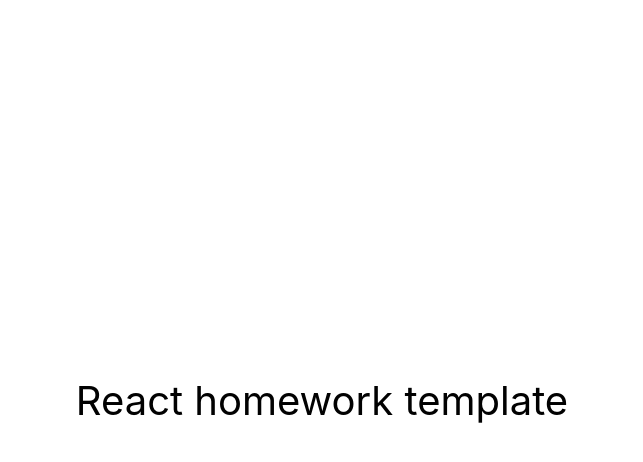
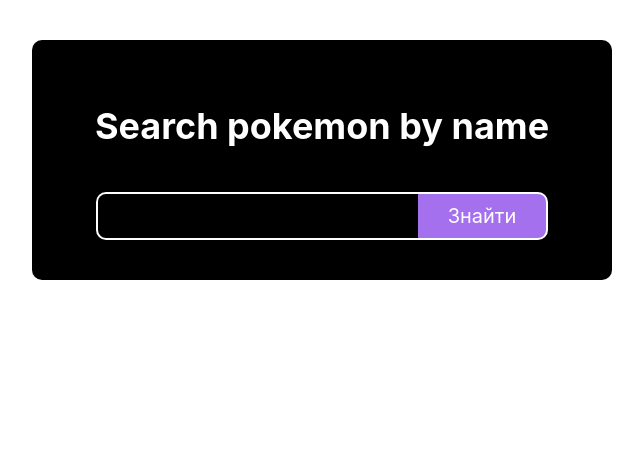
Before and after one commit to xrsQugi/react-pokemon, a React (Create React App) app: page / in a window 1280 px wide. Shown: the top 462 px of the page, without its empty margins (318-961 px from the left). Built offline with nearby package versions, Linux system fonts and the light colour scheme.

Commit message:
some fix

```diff
--- a/package.json
+++ b/package.json
@@ -1,12 +1,13 @@
 {
-  "name": "react-homework-template",
+  "name": "react-pokemon",
   "version": "0.1.0",
   "private": true,
-  "homepage": "https://goitacademy.github.io/react-homework-template/",
+  "homepage": "https://xrsQugi.github.io/react-pokemon/",
   "dependencies": {
     "@testing-library/jest-dom": "^5.16.3",
     "@testing-library/react": "^12.1.4",
     "@testing-library/user-event": "^13.5.0",
+    "notiflix": "^3.2.6",
     "react": "^18.1.0",
     "react-dom": "^18.1.0",
     "react-scripts": "5.0.1",
--- a/src/components/App.jsx
+++ b/src/components/App.jsx
@@ -1,16 +1,24 @@
-export const App = () => {
-  return (
-    <div
-      style={{
-        height: '100vh',
-        display: 'flex',
-        justifyContent: 'center',
-        alignItems: 'center',
-        fontSize: 40,
-        color: '#010101'
-      }}
-    >
-      React homework template
-    </div>
-  );
-};
+import React, { Component } from 'react';
+import PokemonForm from './ProkemonForm/ProkemonForm';
+import PokemonInfo from './PokemonInfo/PokemonInfo';
+import css from './App.module.css'
+
+export class App extends Component {
+  state = {
+    pokemonName: '',
+  };
+
+  handleFormSubmit = pokemonName => {
+    this.setState({ pokemonName });
+  };
+
+  render() {
+    return (
+      <div className={css.search_pokemon}>
+        <h1 className={css.search_title}>Search pokemon by name</h1>
+        <PokemonForm onSubmit={this.handleFormSubmit} />
+        <PokemonInfo pokemonName={this.state.pokemonName} />
+      </div>
+    );
+  }
+}
--- /dev/null
+++ b/src/components/App.module.css
@@ -0,0 +1,20 @@
+.search_pokemon{
+    background-color: black;
+    display: flex;
+    flex-direction: column;
+    padding: 40px;
+    align-items: center;
+    margin: 40px auto;
+    width: 500px;
+    gap: 20px;
+    border-radius: 10px;
+}
+
+.search_title{
+    color: white;
+    font-family: Inter;
+    font-size: 36px;
+    font-style: normal;
+    font-weight: 700;
+    line-height: normal;
+}
--- /dev/null
+++ b/src/components/PokemonInfo/PokemonInfo.jsx
@@ -0,0 +1,118 @@
+import { Component } from 'react';
+// import { Notify } from 'notiflix/build/notiflix-notify-aio';
+import css from './PokemonInfo.module.css'
+
+// export default class PokemonInfo extends Component {
+//   state = {
+//     pokemon: null,
+//     loading: false,
+//     error: false,
+//   };
+
+//   componentDidUpdate(prevProps, prevState) {
+//     if (prevProps.pokemonName !== this.props.pokemonName) {
+//       this.setState({loading: true, pokemon: null, error: false})
+//       console.log("помінялось ім'я");
+
+//       setTimeout(() => {
+//         fetch(`https://pokeapi.co/api/v2/pokemon/${this.props.pokemonName}`)
+//           .then(response => {
+//             if(response.ok){
+//               return response.json();
+//             } else{
+//           //  Notify.failure(`Покімона ${this.props.pokemonName} немає`)
+//               return Promise.reject(new Error(`Немає покемона з іменем ${this.props.pokemonName}!`));
+//             }
+//           })
+//           .then(pokemon => this.setState({ pokemon }))
+//           .then(() => {
+//             this.setState({error: false})
+//           })
+//           .catch(error => this.setState({error, status: "rejected"}))
+//           .finally(() => {
+//             this.setState({loading: false})
+//           })
+//       }, 1000)
+//     }
+//   }
+//   render() {
+//     const {pokemon, loading, error} = this.state;
+
+//     return (
+//       <div>
+//         {error && <h3>{error.message}</h3>}
+//         {loading && <p>Загружаю...</p>}
+//         {pokemon && (
+//           <div className={css.pokemon_card}>
+//             <img
+//               src={pokemon.sprites.other['official-artwork'].front_default}
+//               alt={pokemon.name}
+//               width="200"
+//             />
+//             <p className={css.pokemon_name}> {pokemon.name}</p>
+//           </div>
+//         )}
+//       </div>
+//     );
+//   }
+// }
+
+
+
+export default class PokemonInfo extends Component {
+  state = {
+    pokemon: null,
+    loading: false,
+    error: false,
+    status: 'idle'
+  };
+
+  componentDidUpdate(prevProps) {
+    if (prevProps.pokemonName !== this.props.pokemonName) {
+      this.setState({pokemon: null, status: "pending"})
+      console.log("помінялось ім'я");
+
+      setTimeout(() => {
+        fetch(`https://pokeapi.co/api/v2/pokemon/${this.props.pokemonName}`)
+          .then(response => {
+            if(response.ok){
+              return response.json();
+            } else{
+              // Notify.failure(`Покімона ${this.props.pokemonName} немає`)
+              return Promise.reject(new Error(`Немає покемона з іменем ${this.props.pokemonName}!`));
+            }
+          })
+          .then((pokemon) => this.setState({pokemon, status: "resolved" }))
+          .catch(error => this.setState({error, status: "rejected"}))
+      }, 1000)
+    }
+  }
+  render() {
+    const {pokemon, error, status} = this.state;
+
+    //!----- State machine -----
+    //? ("idle")
+    //? ("pending")
+    //? ("resolved")
+    //? ("rejected")
+
+    if(status === "pending"){
+      return <p className={css.loading}>Завантажую...</p>
+    }
+    if(status === "rejected"){
+      return <h3 className={css.error}>{error.message}</h3>
+    }
+    if(status === "resolved"){
+      return (
+        <div className={css.pokemon_card}>
+          <img
+            src={pokemon.sprites.other['official-artwork'].front_default}
+            alt={pokemon.name}
+            width="200"
+          />
+          <p className={css.pokemon_name}> {pokemon.name}</p>
+        </div>
+      )
+    }
+  }
+}
--- /dev/null
+++ b/src/components/PokemonInfo/PokemonInfo.module.css
@@ -0,0 +1,39 @@
+.loading{
+    color: #a470ed;
+    font-family: Inter;
+    font-size: 24px;
+    font-style: normal;
+    font-weight: 700;
+    line-height: normal;
+}
+
+.error{
+    color: red;
+    font-family: Inter;
+    font-size: 24px;
+    font-style: normal;
+    font-weight: 700;
+    line-height: normal;
+}
+
+.pokemon_card{
+    display: flex;
+    flex-direction: column;
+    background-color: #ffffff;
+    border-radius: 10px;
+    border: 1px solid #000;
+    align-items: center;
+    padding: 20px 20px;
+    width: 240px;
+}
+
+.pokemon_name{
+    color: #000000;
+    margin: 0;
+    text-align: center;
+    font-family: Inter;
+    font-size: 32px;
+    font-style: normal;
+    font-weight: 400;
+    line-height: normal;
+}
--- /dev/null
+++ b/src/components/ProkemonForm/ProkemonForm.jsx
@@ -0,0 +1,38 @@
+import { Component } from 'react';
+import { Notify } from 'notiflix/build/notiflix-notify-aio';
+import css from './ProkemonForm.module.css'
+
+export default class PokemonForm extends Component {
+  state = {
+    pokemonName: '',
+  };
+
+  handleNameChange = e => {
+    this.setState({ pokemonName: e.currentTarget.value.toLowerCase() });
+  };
+
+  handleSubmit = e => {
+    e.preventDefault();
+    if (this.state.pokemonName.trim() === '') {
+        return Notify.failure("Введіть ім'я покемона");
+    }
+    this.props.onSubmit(this.state.pokemonName);
+    this.setState({ pokemonName: '' });
+  };
+  render() {
+    return (
+      <>
+        <form onSubmit={this.handleSubmit} className={css.form_pokemon}>
+          <input
+          className={css.pokemon_input}
+            type="text"
+            name="pokemonName"
+            value={this.state.pokemonName}
+            onChange={this.handleNameChange}
+          />
+          <button type="submit" className={css.pokemon_btn}>Знайти</button>
+        </form>
+      </>
+    );
+  }
+}
--- /dev/null
+++ b/src/components/ProkemonForm/ProkemonForm.module.css
@@ -0,0 +1,40 @@
+.form_pokemon{
+    display: flex;
+    flex-direction: row;
+}
+
+.pokemon_input{
+    border-radius: 10px 0 0 10px;
+    outline: none;
+    border: 2px solid #ffffff;
+    border-right: 0;
+    background-color: transparent;
+    width: 300px;
+    padding: 10px;
+    color: #ffffff;
+    font-size: 20px;
+    font-family: Inter;
+}
+
+.pokemon_input:focus{
+    box-shadow: 0px 4px 5px 0px rgba(255, 255, 255, 0.2);
+}
+
+.pokemon_btn{
+    border: 0;
+    padding: 10px 30px;
+    border-radius: 0 10px 10px 0;
+    border: 2px solid #ffffff;
+    border-left: 0;
+    cursor: pointer;
+    background-color: #a470ed;
+    color: #ffffff;
+    text-align: center;
+    font-size: 20px;
+    font-family: Inter;
+    transition: background-color .3s ease-in-out;
+}
+
+.pokemon_btn:hover, .pokemon_btn:active {
+    background-color: #6A42BD;
+}
```
Also changed, not shown: 1 other file (tests, documents, lock files or other folders).
